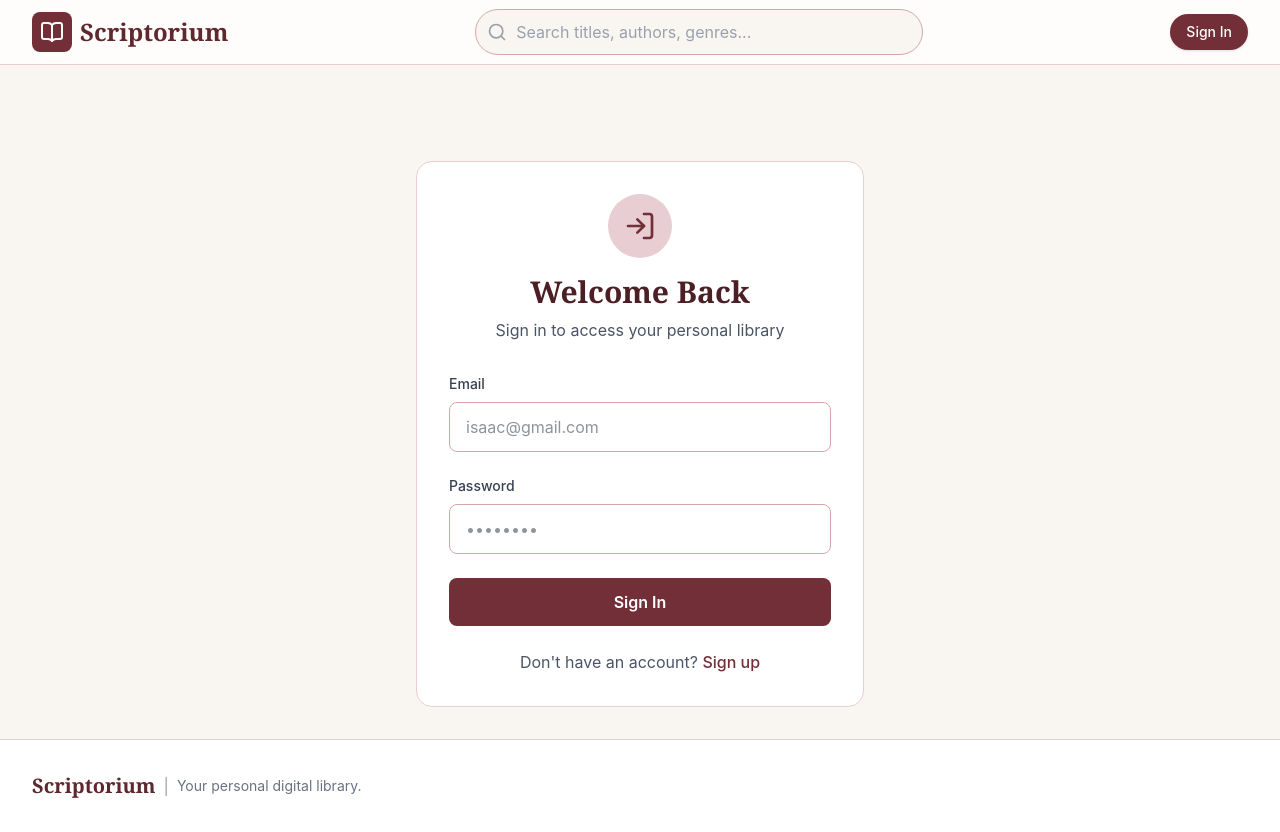
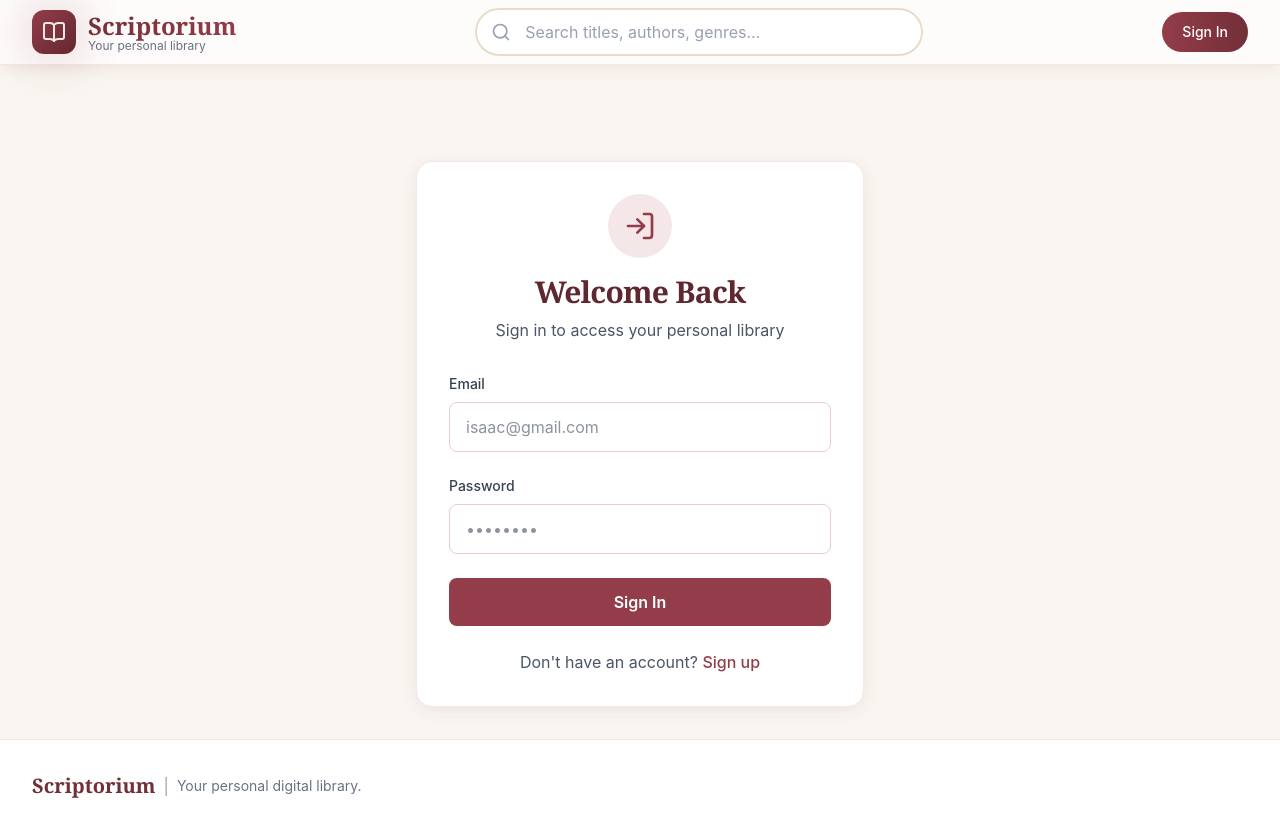
Before and after one commit to brainiac2030/scriptorium, a React (Vite) app in the folder scriptorium/: page /login in a window 1280 px wide. Built offline with nearby package versions, Linux system fonts and the light colour scheme.

Commit message:
style: complete UI/UX overhaul with enhanced typography, animations, and visual depth

```diff
--- a/scriptorium/src/components/Navbar.jsx
+++ b/scriptorium/src/components/Navbar.jsx
@@ -1,59 +1,85 @@
 import { Link } from 'react-router-dom';
-import { BookOpen, Search, LogOut } from 'lucide-react';
+import { BookOpen, Search, LogOut, User } from 'lucide-react';
 import { useAuth } from '../context/AuthContext';
+import { useState } from 'react';
 
 function Navbar() {
   const { user, logout } = useAuth();
+  const [showUserMenu, setShowUserMenu] = useState(false);
 
   return (
-    <nav className="bg-white/80 backdrop-blur-md border-b border-burgundy-100 sticky top-0 z-50">
+    <nav className="glass border-b border-burgundy-100 sticky top-0 z-50 shadow-soft">
       <div className="max-w-7xl mx-auto px-4 sm:px-6 lg:px-8">
         <div className="flex items-center justify-between h-16">
           {/* Logo */}
-          <Link to="/" className="flex items-center gap-2 group">
-            <div className="bg-burgundy-600 p-2 rounded-lg group-hover:bg-burgundy-700 transition-colors">
+          <Link to="/" className="flex items-center gap-3 group">
+            <div className="relative">
+              <div className="bg-gradient-to-br from-burgundy-600 to-burgundy-800 p-2.5 rounded-xl group-hover:shadow-glow transition-all duration-300">
                 <BookOpen className="w-6 h-6 text-cream-50" />
               </div>
-            <span className="font-serif text-2xl font-bold text-burgundy-700 group-hover:text-burgundy-800 transition-colors">
+              <div className="absolute inset-0 bg-burgundy-600 rounded-xl blur-xl opacity-30 group-hover:opacity-50 transition-opacity"></div>
+            </div>
+            <div>
+              <span className="font-serif text-2xl font-bold text-gradient group-hover:opacity-80 transition-opacity">
                 Scriptorium
               </span>
+              <p className="text-xs text-gray-500 -mt-1 hidden sm:block">Your personal library</p>
+            </div>
           </Link>
 
           {/* Search Bar - Desktop */}
           <div className="hidden md:flex flex-1 max-w-md mx-8">
-            <form action="/search" method="GET" className="relative w-full">
-              <Search className="absolute left-3 top-1/2 -translate-y-1/2 w-5 h-5 text-gray-400" />
+            <form action="/search" method="GET" className="relative w-full group">
+              <Search className="absolute left-4 top-1/2 -translate-y-1/2 w-5 h-5 text-gray-400 group-focus-within:text-burgundy-600 transition-colors" />
               <input
                 type="text"
                 name="q"
                 placeholder="Search titles, authors, genres..."
-                className="w-full pl-10 pr-4 py-2.5 bg-cream-100 border border-burgundy-200 rounded-full focus:outline-none focus:ring-2 focus:ring-burgundy-500 focus:border-transparent transition-all placeholder-gray-400"
+                className="w-full pl-12 pr-4 py-2.5 bg-white border-2 border-cream-300 rounded-full focus:outline-none focus:border-burgundy-500 focus:shadow-lift transition-all placeholder-gray-400"
               />
             </form>
           </div>
 
           {/* Right Side */}
-          <div className="flex items-center gap-4">
+          <div className="flex items-center gap-3">
             {user ? (
-              <>
+              <div className="relative">
+                <button
+                  onClick={() => setShowUserMenu(!showUserMenu)}
+                  className="flex items-center gap-2 px-4 py-2 bg-gradient-to-r from-burgundy-600 to-burgundy-700 text-white rounded-full hover:shadow-lift transition-all font-medium text-sm"
+                >
+                  <div className="w-6 h-6 bg-white/20 rounded-full flex items-center justify-center">
+                    <User className="w-4 h-4" />
+                  </div>
+                  <span className="hidden sm:inline">{user.username}</span>
+                </button>
+
+                {showUserMenu && (
+                  <div className="absolute right-0 mt-2 w-48 bg-white rounded-xl shadow-lift border border-burgundy-100 py-2 animate-scaleIn">
                     <Link
                       to="/dashboard"
-                  className="hidden sm:flex items-center gap-2 px-4 py-2 bg-burgundy-600 text-cream-50 rounded-full hover:bg-burgundy-700 transition-colors font-medium text-sm shadow-sm"
+                      onClick={() => setShowUserMenu(false)}
+                      className="block px-4 py-2 text-sm text-gray-700 hover:bg-cream-100 transition-colors"
                     >
-                  <span>My Library</span>
+                      My Library
                     </Link>
                     <button
-                  onClick={logout}
-                  className="p-2 text-gray-600 hover:text-burgundy-600 transition-colors"
-                  title="Logout"
+                      onClick={() => {
+                        logout();
+                        setShowUserMenu(false);
+                      }}
+                      className="w-full text-left px-4 py-2 text-sm text-red-600 hover:bg-red-50 transition-colors flex items-center gap-2"
                     >
-                  <LogOut className="w-5 h-5" />
+                      <LogOut className="w-4 h-4" />
+                      Sign Out
                     </button>
-              </>
+                  </div>
+                )}
+              </div>
             ) : (
               <Link
                 to="/login"
-                className="hidden sm:flex items-center gap-2 px-4 py-2 bg-burgundy-600 text-cream-50 rounded-full hover:bg-burgundy-700 transition-colors font-medium text-sm shadow-sm"
+                className="flex items-center gap-2 px-5 py-2.5 bg-gradient-to-r from-burgundy-600 to-burgundy-700 text-white rounded-full hover:shadow-lift transition-all font-medium text-sm"
               >
                 <span>Sign In</span>
               </Link>
--- a/scriptorium/src/index.css
+++ b/scriptorium/src/index.css
@@ -1,17 +1,17 @@
 @import "tailwindcss";
 
-/* Define our custom Scriptorium theme */
+/* Define our custom Scriptorium theme with more depth */
 @theme {
-  --color-burgundy-50: #F5E6E8;
-  --color-burgundy-100: #E8CDD2;
-  --color-burgundy-200: #D4A5AD;
-  --color-burgundy-300: #BF7D88;
-  --color-burgundy-400: #A95A66;
-  --color-burgundy-500: #943D4A;
-  --color-burgundy-600: #722F37;
-  --color-burgundy-700: #5F272E;
-  --color-burgundy-800: #4B1F24;
-  --color-burgundy-900: #3D191E;
+  --color-burgundy-50: #FDF5F6;
+  --color-burgundy-100: #F5E6E8;
+  --color-burgundy-200: #E8CDD2;
+  --color-burgundy-300: #D4A5AD;
+  --color-burgundy-400: #BF7D88;
+  --color-burgundy-500: #A95A66;
+  --color-burgundy-600: #943D4A;
+  --color-burgundy-700: #722F37;
+  --color-burgundy-800: #5F272E;
+  --color-burgundy-900: #4B1F24;
 
   --color-cream-50: #FEFDFB;
   --color-cream-100: #F9F5F0;
@@ -23,17 +23,25 @@
   --color-gold-500: #C9A961;
   --color-gold-600: #B89850;
 
-  --font-family-serif: 'Playfair Display', serif;
-  --font-family-sans: 'Inter', sans-serif;
+  --font-family-serif: 'Playfair Display', 'Georgia', serif;
+  --font-family-sans: 'Inter', -apple-system, BlinkMacSystemFont, 'Segoe UI', sans-serif;
 }
 
 @layer base {
   body {
     @apply bg-cream-100 text-gray-800 antialiased;
+    background-image:
+      radial-gradient(at 0% 0%, rgba(114, 47, 55, 0.03) 0px, transparent 50%),
+      radial-gradient(at 100% 100%, rgba(201, 169, 97, 0.03) 0px, transparent 50%);
   }
 
   h1, h2, h3, h4, h5, h6 {
-    @apply font-serif;
+    @apply font-serif tracking-tight;
+  }
+
+  /* Smooth scrolling */
+  html {
+    scroll-behavior: smooth;
   }
 }
 
@@ -58,3 +66,156 @@
 .break-inside-avoid {
   break-inside: avoid;
 }
+
+/* Custom Animations */
+@keyframes fadeIn {
+  from {
+    opacity: 0;
+    transform: translateY(10px);
+  }
+  to {
+    opacity: 1;
+    transform: translateY(0);
+  }
+}
+
+@keyframes slideUp {
+  from {
+    opacity: 0;
+    transform: translateY(20px);
+  }
+  to {
+    opacity: 1;
+    transform: translateY(0);
+  }
+}
+
+@keyframes scaleIn {
+  from {
+    opacity: 0;
+    transform: scale(0.95);
+  }
+  to {
+    opacity: 1;
+    transform: scale(1);
+  }
+}
+
+@keyframes shimmer {
+  0% {
+    background-position: -1000px 0;
+  }
+  100% {
+    background-position: 1000px 0;
+  }
+}
+
+.animate-fadeIn {
+  animation: fadeIn 0.5s ease-out;
+}
+
+.animate-slideUp {
+  animation: slideUp 0.6s ease-out;
+}
+
+.animate-scaleIn {
+  animation: scaleIn 0.3s ease-out;
+}
+
+/* Enhanced Skeleton Loading */
+.skeleton {
+  background: linear-gradient(
+    90deg,
+    #F0E8DC 0%,
+    #E8DCC8 50%,
+    #F0E8DC 100%
+  );
+  background-size: 1000px 100%;
+  animation: shimmer 2s infinite linear;
+}
+
+/* Custom Scrollbar */
+::-webkit-scrollbar {
+  width: 10px;
+  height: 10px;
+}
+
+::-webkit-scrollbar-track {
+  @apply bg-cream-200;
+}
+
+::-webkit-scrollbar-thumb {
+  @apply bg-burgundy-300 rounded-full;
+}
+
+::-webkit-scrollbar-thumb:hover {
+  @apply bg-burgundy-400;
+}
+
+/* Enhanced Shadows */
+.shadow-soft {
+  box-shadow: 0 4px 20px -2px rgba(114, 47, 55, 0.08),
+              0 2px 8px -2px rgba(114, 47, 55, 0.04);
+}
+
+.shadow-lift {
+  box-shadow: 0 12px 40px -8px rgba(114, 47, 55, 0.15),
+              0 8px 20px -8px rgba(114, 47, 55, 0.1);
+}
+
+.shadow-glow {
+  box-shadow: 0 0 30px rgba(114, 47, 55, 0.2);
+}
+
+/* Gradient Text */
+.text-gradient {
+  background: linear-gradient(135deg, #722F37 0%, #943D4A 100%);
+  -webkit-background-clip: text;
+  -webkit-text-fill-color: transparent;
+  background-clip: text;
+}
+
+/* Glass Effect */
+.glass {
+  background: rgba(255, 255, 255, 0.7);
+  backdrop-filter: blur(10px);
+  -webkit-backdrop-filter: blur(10px);
+}
+
+/* Smooth Transitions */
+* {
+  transition-property: color, background-color, border-color, text-decoration-color, fill, stroke, opacity, box-shadow, transform, filter, backdrop-filter;
+  transition-timing-function: cubic-bezier(0.4, 0, 0.2, 1);
+  transition-duration: 150ms;
+}
+
+/* Focus States */
+button:focus-visible,
+a:focus-visible,
+input:focus-visible,
+select:focus-visible,
+textarea:focus-visible {
+  @apply outline-none ring-2 ring-burgundy-500 ring-offset-2 ring-offset-cream-100;
+}
+
+/* Line Clamp Utilities */
+.line-clamp-1 {
+  display: -webkit-box;
+  -webkit-line-clamp: 1;
+  -webkit-box-orient: vertical;
+  overflow: hidden;
+}
+
+.line-clamp-2 {
+  display: -webkit-box;
+  -webkit-line-clamp: 2;
+  -webkit-box-orient: vertical;
+  overflow: hidden;
+}
+
+.line-clamp-3 {
+  display: -webkit-box;
+  -webkit-line-clamp: 3;
+  -webkit-box-orient: vertical;
+  overflow: hidden;
+}
```
Also changed, not shown: scriptorium/src/components/BookCard.jsx (+20 -15 lines), scriptorium/src/pages/Home.jsx (+48 -8 lines). Lines whose indentation alone changed are shown as unchanged.
